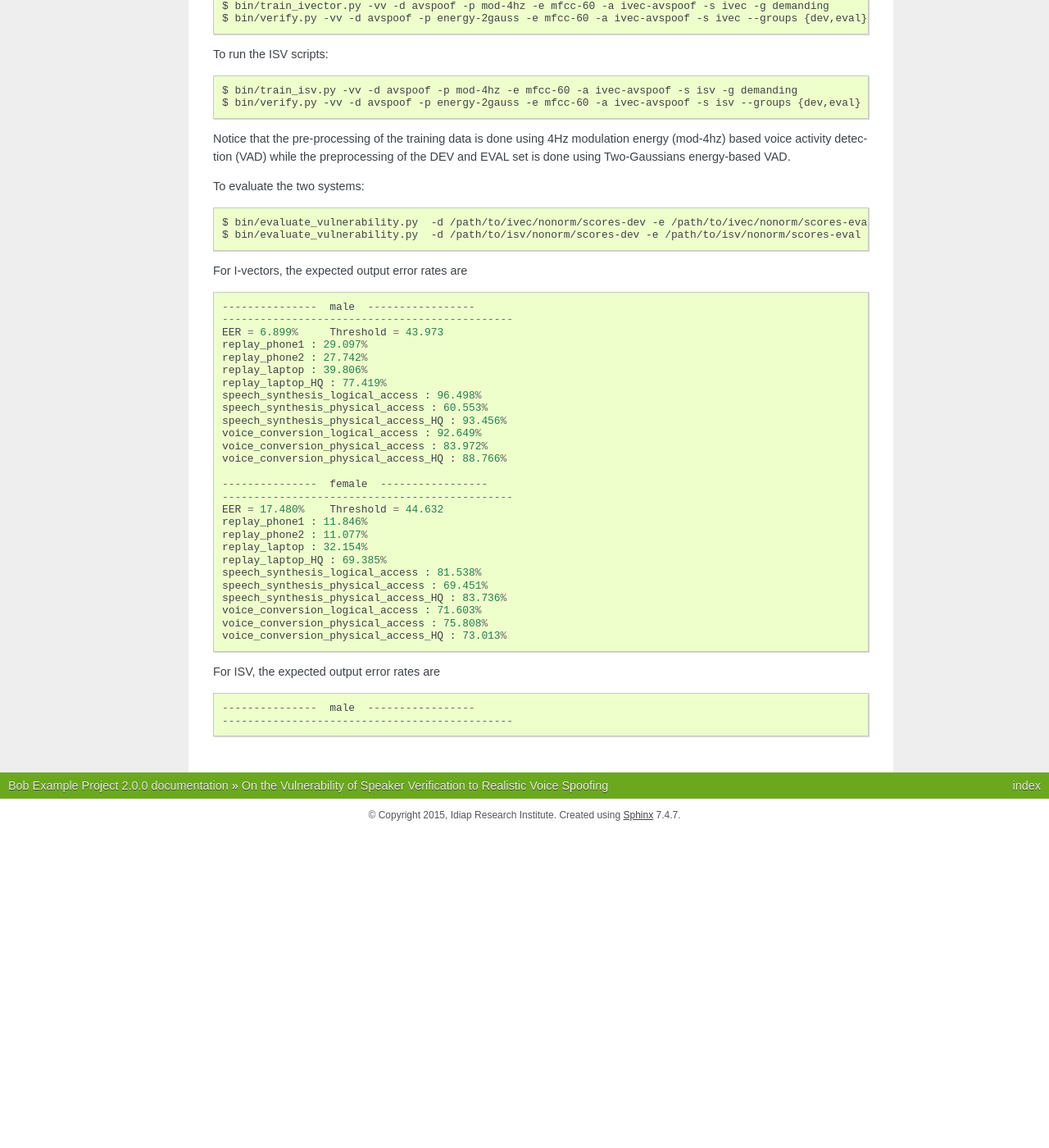
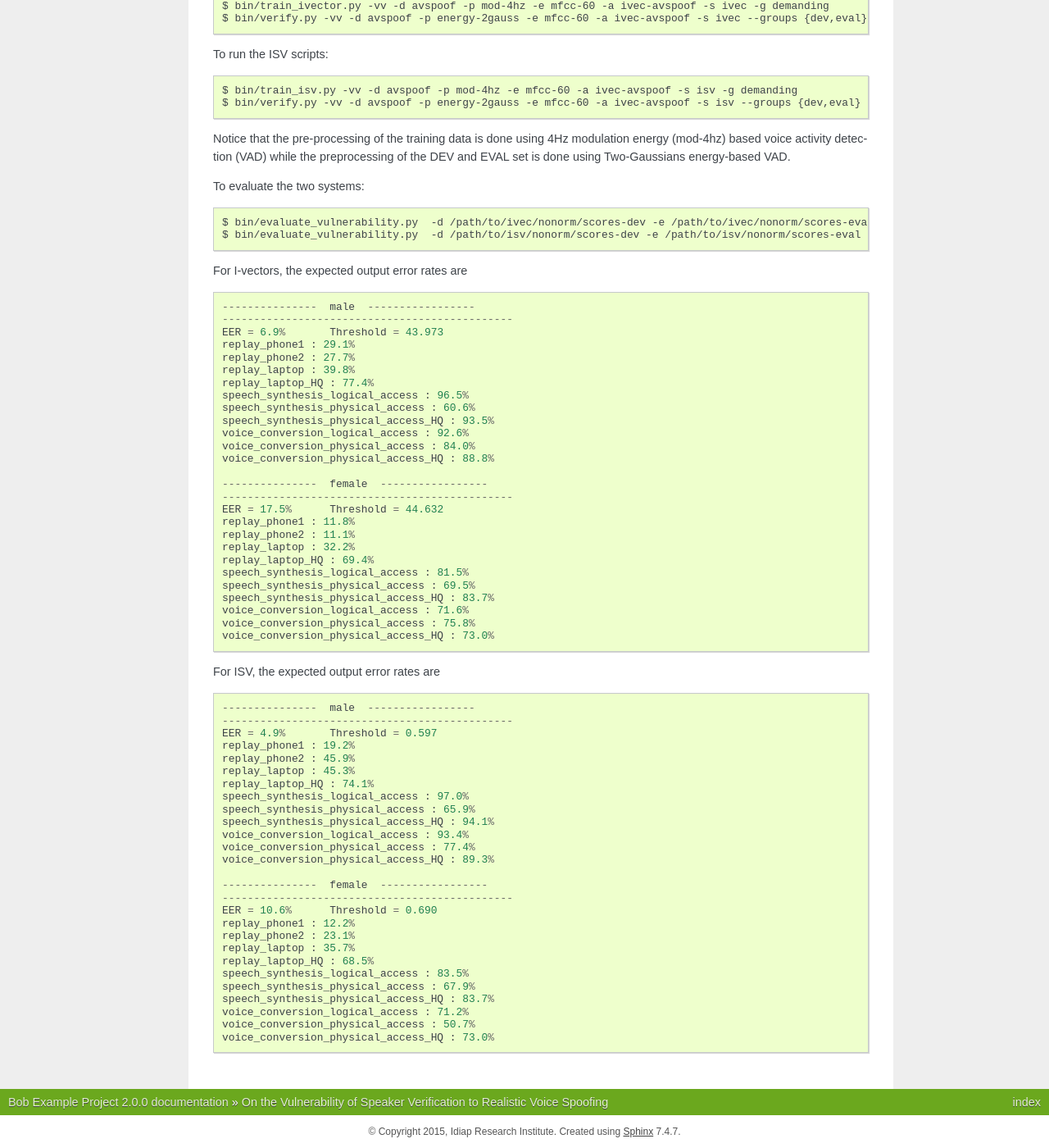
Before and after one commit to 183amir/xspear.btas2015, a Sphinx documentation site: the page built from doc/index.rst, in a window 1280 px wide and 1400 px high, scrolled down 794 px. Shown: the whole window at 82% size. Built offline with Sphinx 7.4.7, drawn with Linux system fonts in a browser that asks for light colours; formulas are drawn with MathJax 3; before the commit the page ends 1808 px from its top, so only the background shows below that.

Commit message:
more changes in the documentation

```diff
--- a/doc/index.rst
+++ b/doc/index.rst
@@ -65,37 +65,64 @@ For I-vectors, the expected output error rates are ::
 
   ---------------  male  -----------------
   ----------------------------------------------
-  EER = 6.899%     Threshold = 43.973
-  replay_phone1 : 29.097%
-  replay_phone2 : 27.742%
-  replay_laptop : 39.806%
-  replay_laptop_HQ : 77.419%
-  speech_synthesis_logical_access : 96.498%
-  speech_synthesis_physical_access : 60.553%
-  speech_synthesis_physical_access_HQ : 93.456%
-  voice_conversion_logical_access : 92.649%
-  voice_conversion_physical_access : 83.972%
-  voice_conversion_physical_access_HQ : 88.766%
+  EER = 6.9%       Threshold = 43.973
+  replay_phone1 : 29.1%
+  replay_phone2 : 27.7%
+  replay_laptop : 39.8%
+  replay_laptop_HQ : 77.4%
+  speech_synthesis_logical_access : 96.5%
+  speech_synthesis_physical_access : 60.6%
+  speech_synthesis_physical_access_HQ : 93.5%
+  voice_conversion_logical_access : 92.6%
+  voice_conversion_physical_access : 84.0%
+  voice_conversion_physical_access_HQ : 88.8%
 
   ---------------  female  -----------------
   ----------------------------------------------
-  EER = 17.480%    Threshold = 44.632
-  replay_phone1 : 11.846%
-  replay_phone2 : 11.077%
-  replay_laptop : 32.154%
-  replay_laptop_HQ : 69.385%
-  speech_synthesis_logical_access : 81.538%
-  speech_synthesis_physical_access : 69.451%
-  speech_synthesis_physical_access_HQ : 83.736%
-  voice_conversion_logical_access : 71.603%
-  voice_conversion_physical_access : 75.808%
-  voice_conversion_physical_access_HQ : 73.013%
+  EER = 17.5%      Threshold = 44.632
+  replay_phone1 : 11.8%
+  replay_phone2 : 11.1%
+  replay_laptop : 32.2%
+  replay_laptop_HQ : 69.4%
+  speech_synthesis_logical_access : 81.5%
+  speech_synthesis_physical_access : 69.5%
+  speech_synthesis_physical_access_HQ : 83.7%
+  voice_conversion_logical_access : 71.6%
+  voice_conversion_physical_access : 75.8%
+  voice_conversion_physical_access_HQ : 73.0%
+
 
 
 For ISV, the expected output error rates are ::
 
   ---------------  male  -----------------
   ----------------------------------------------
+  EER = 4.9%       Threshold = 0.597
+  replay_phone1 : 19.2%
+  replay_phone2 : 45.9%
+  replay_laptop : 45.3%
+  replay_laptop_HQ : 74.1%
+  speech_synthesis_logical_access : 97.0%
+  speech_synthesis_physical_access : 65.9%
+  speech_synthesis_physical_access_HQ : 94.1%
+  voice_conversion_logical_access : 93.4%
+  voice_conversion_physical_access : 77.4%
+  voice_conversion_physical_access_HQ : 89.3%
+
+  ---------------  female  -----------------
+  ----------------------------------------------
+  EER = 10.6%      Threshold = 0.690
+  replay_phone1 : 12.2%
+  replay_phone2 : 23.1%
+  replay_laptop : 35.7%
+  replay_laptop_HQ : 68.5%
+  speech_synthesis_logical_access : 83.5%
+  speech_synthesis_physical_access : 67.9%
+  speech_synthesis_physical_access_HQ : 83.7%
+  voice_conversion_logical_access : 71.2%
+  voice_conversion_physical_access : 50.7%
+  voice_conversion_physical_access_HQ : 73.0%
+
 
 
 .. _Bob: http://www.idiap.ch/software/bob
```
Also changed, not shown: 1 other file.
